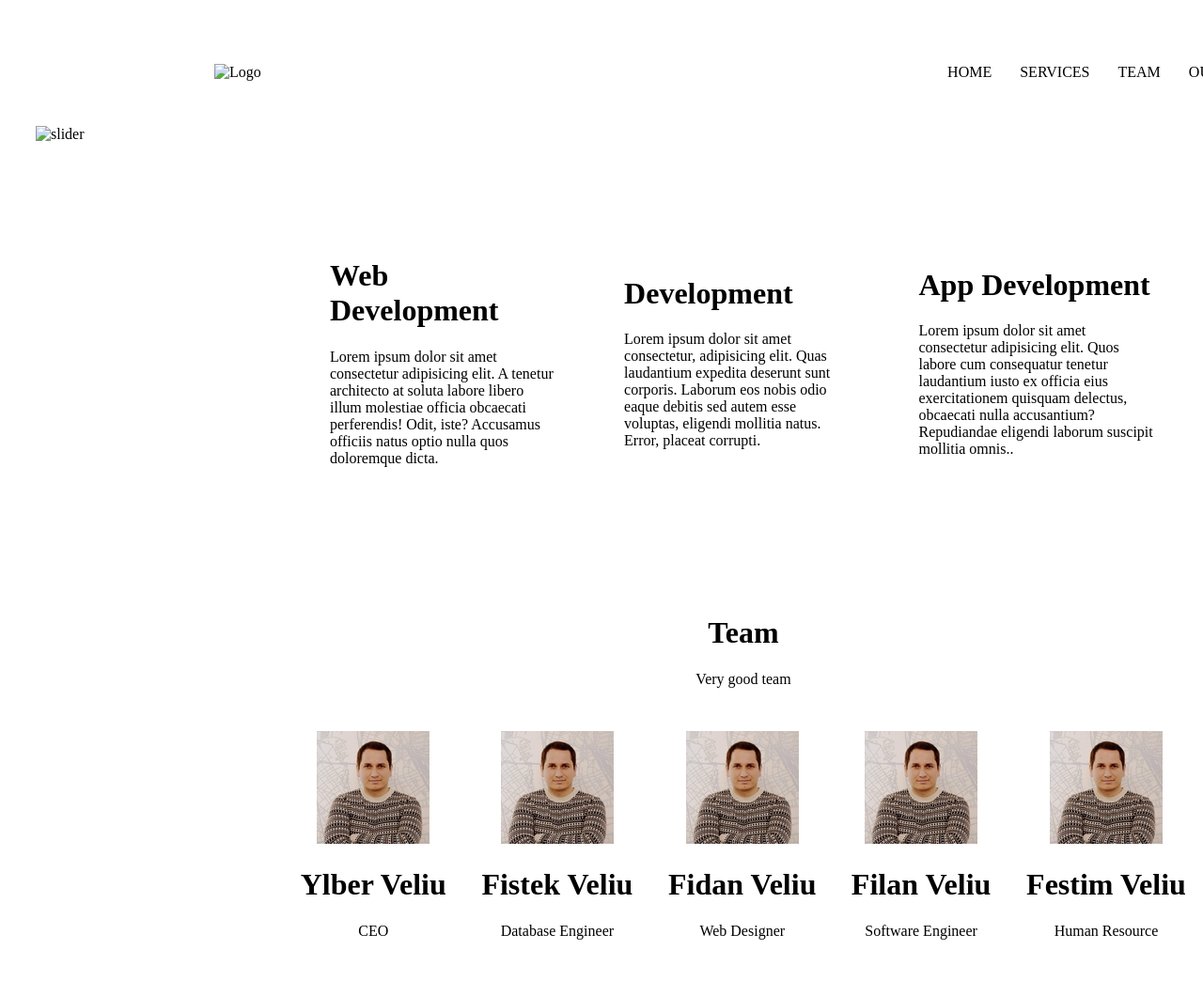
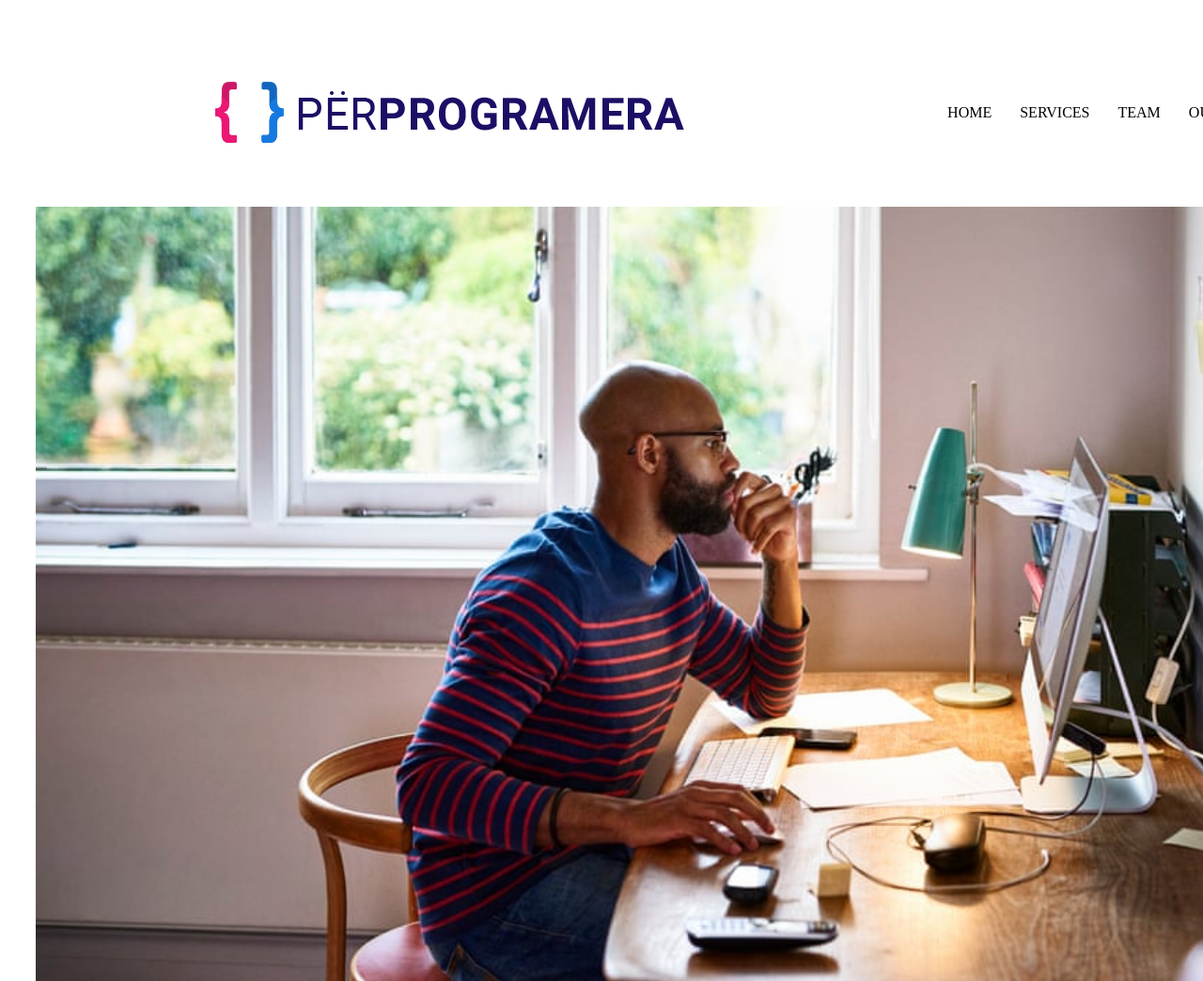
Before and after one commit to VetonShaqiri/Html_Det1, a plain HTML site: page Html_Det1/index.html in a window 1280 px wide. Shown: the top 1044 px of the page at 94% size. Drawn offline with Linux system fonts and the light colour scheme; the site is published under a folder, as on GitHub Pages, so addresses that start at the root find nothing.

Commit message:
PhotoProb

```diff
--- a/Html_Det1/index.html
+++ b/Html_Det1/index.html
@@ -13,7 +13,7 @@
                 <table align="center" cellspacing="30" cellpadding="0">
                     <tbody>
                         <tr>
-                        <td width="750" ><img src="/logo.png" alt="Logo"></td>
+                        <td width="750" ><img src="logo.png" alt="Logo"></td>
 
                             <td><a href="#"></a>HOME</a></td>
                             <td><a href="#"></a>SERVICES</a></td>
@@ -27,7 +27,7 @@
                 <table>
                     <tbody>
                         <tr>
-                            <td></td><img src="/slider.jpg" width="1500" alt="slider"></td>
+                            <td></td><img src="slider.jpg" width="1500" alt="slider"></td>
                         </tr>
                     </tbody>
                 </table>
```
